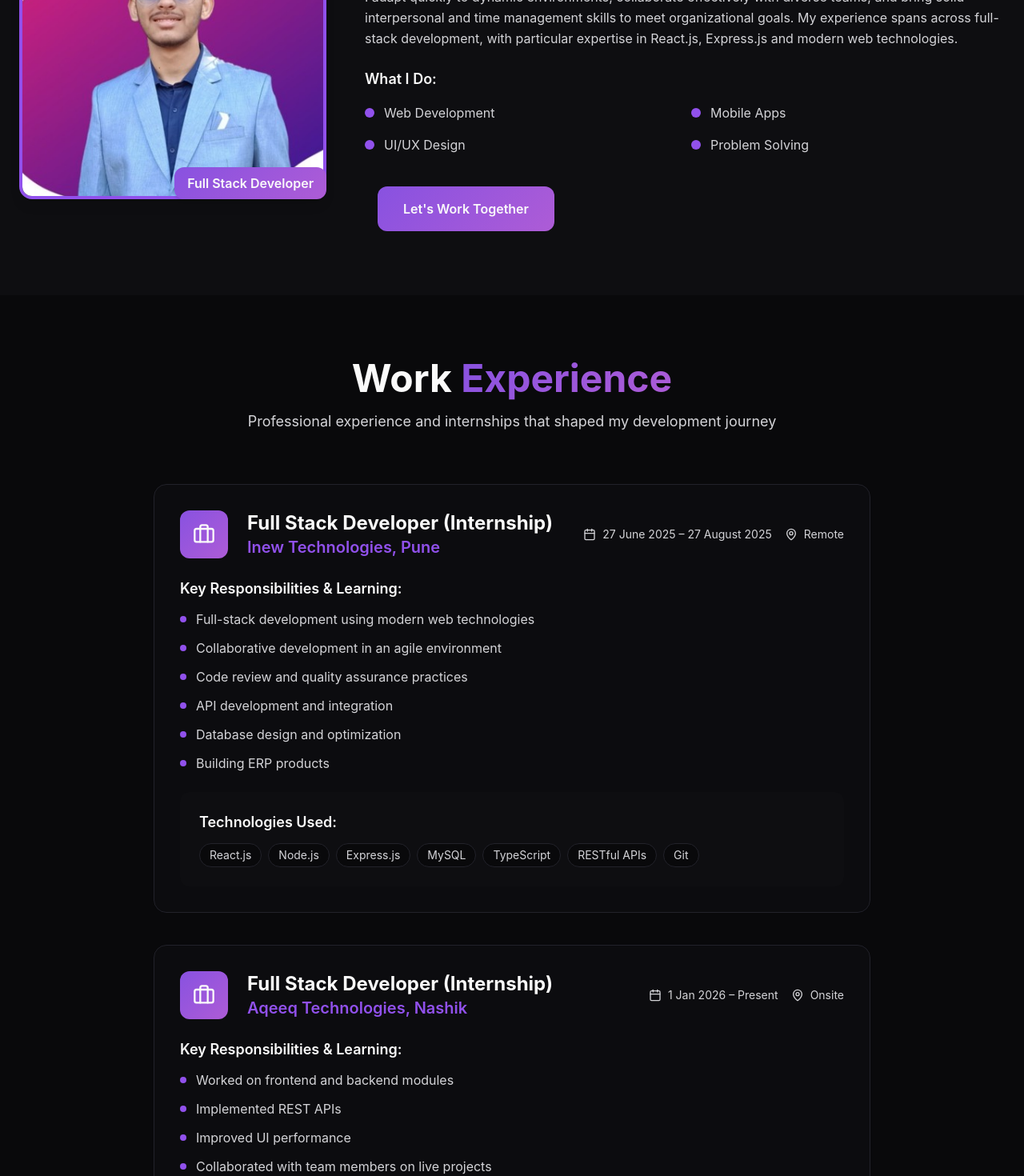
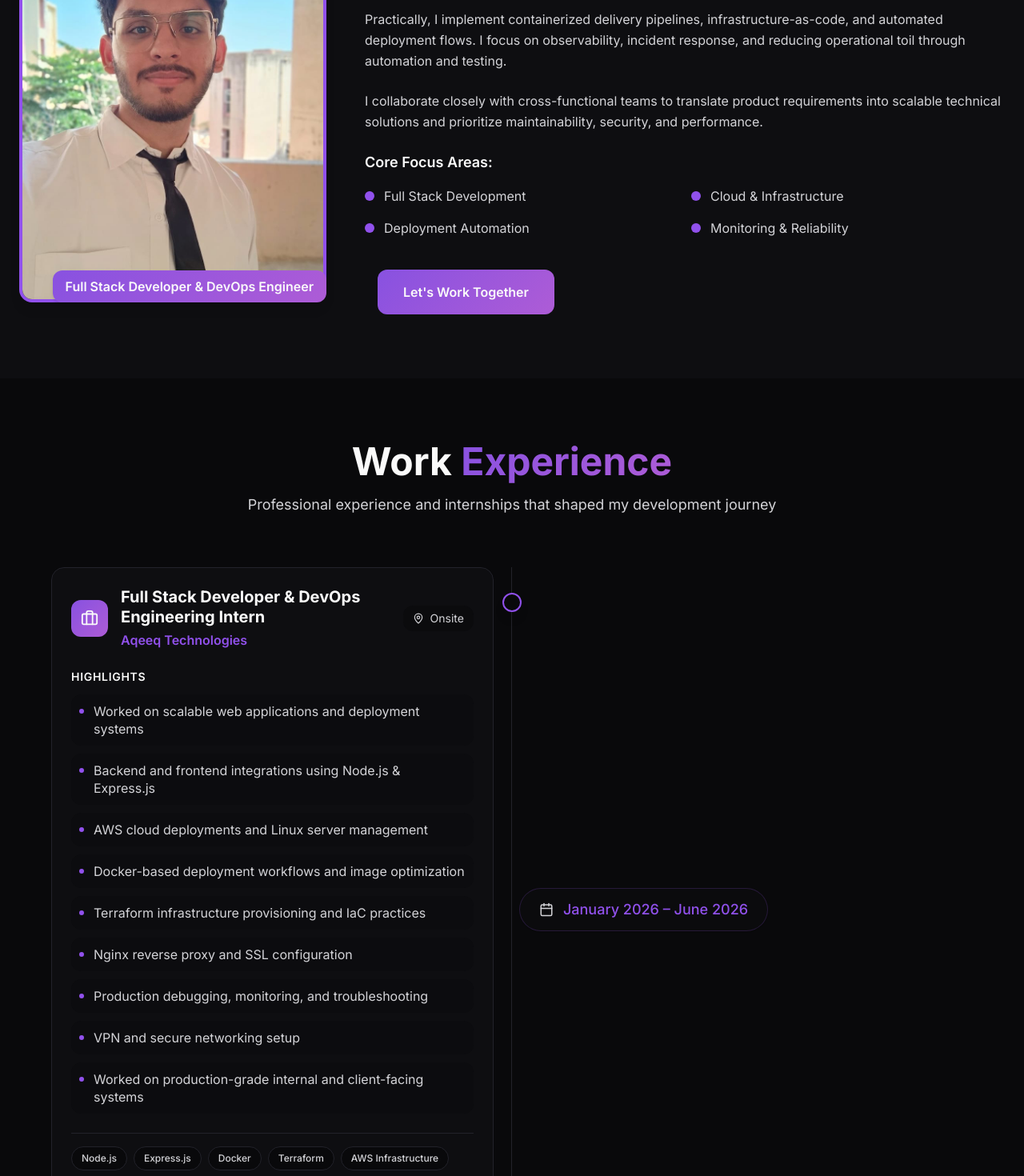
Before and after one commit to kanaadbhat/portfolio, a React (Vite) app: page / in a window 1280 px wide. Shown: the part 1320-2790 px from the top of the page at 80% size. Built offline with nearby package versions, Linux system fonts and the light colour scheme; no server answers.

Commit message:
Add internship details for Aqeeq Technologies as Full Stack Developer & DevOps Engineering Intern

```diff
--- a/src/components/Experience.tsx
+++ b/src/components/Experience.tsx
@@ -21,66 +21,77 @@ const Experience = () => {
           </p>
         </div>
 
-        <div className="max-w-4xl mx-auto">
-      <div className="max-w-4xl mx-auto space-y-10">
-  {experience.map((exp, index) => (
-    <div
-      key={index}
-      className="glass-card rounded-2xl p-8 hover-glow transition-all duration-500 animate-fade-in-up"
-    >
-      <div className="flex flex-col lg:flex-row lg:items-center lg:justify-between mb-6">
-        <div className="flex items-center mb-4 lg:mb-0">
-          <div className="p-4 bg-gradient-primary rounded-xl mr-6">
-            <Briefcase size={28} className="text-primary-foreground" />
+        <div className="max-w-6xl mx-auto">
+          <div className="relative">
+            {/* Timeline Line */}
+            <div className="absolute left-[20px] md:left-1/2 md:-translate-x-px top-0 bottom-0 w-px bg-card-border"></div>
+
+            <div className="space-y-12">
+              {experience.slice().reverse().map((exp, index) => {
+                const isLeft = index % 2 === 0;
+
+                return (
+                  <div key={index} className="relative flex flex-col md:flex-row items-center w-full">
+
+                    {/* Desktop Timeline Dot */}
+                    <div className="hidden md:flex absolute left-1/2 -translate-x-1/2 top-8 items-center justify-center w-6 h-6 rounded-full bg-background border-2 border-primary z-10 shadow-lg"></div>
+
+                    {/* Mobile Timeline Dot */}
+                    <div className="md:hidden absolute left-[20px] -translate-x-[4px] top-8 w-2.5 h-2.5 rounded-full bg-primary shadow-md z-10"></div>
+
+                    <div className={`w-full flex flex-col md:flex-row items-center gap-4 md:gap-8 ${isLeft ? "md:flex-row" : "md:flex-row-reverse"}`}>
+
+                      {/* Card Column */}
+                      <div className="w-full md:w-[48%] pl-12 md:pl-0 z-10">
+                        <div className="glass-card rounded-2xl p-6 hover-glow transition-all duration-500 animate-fade-in-up md:hover:scale-[1.02] bg-card hover:bg-card/80">
+                          <div className="flex flex-col lg:flex-row lg:items-center lg:justify-between mb-4 gap-4">
+                            <div className="flex items-center">
+                              <div className="p-3 bg-gradient-primary rounded-xl mr-4 flex-shrink-0">
+                                <Briefcase size={22} className="text-primary-foreground" />
                               </div>
-          <div>
-            <h3 className="text-2xl font-bold text-foreground">
+                              <div className="text-left">
+                                <h3 className="text-xl font-bold text-foreground leading-tight mb-1">
                                   {exp.role}
                                 </h3>
-            <p className="text-xl text-primary font-semibold">
+                                <p className="text-base text-primary font-semibold">
                                   {exp.organization}
                                 </p>
                               </div>
                             </div>
 
-        <div className="flex flex-col sm:flex-row gap-4 text-sm">
-          <div className="flex items-center text-foreground-secondary">
-            <Calendar size={16} className="mr-2" />
+                            <div className="flex flex-col gap-2 text-sm justify-start md:justify-end text-left sm:text-right">
+                              {/* Date (Mobile Only inside Card) */}
+                              <div className="flex md:hidden items-center text-foreground-secondary bg-background/50 px-3 py-1.5 rounded-lg w-fit">
+                                <Calendar size={14} className="mr-2" />
                                 {exp.duration}
                               </div>
-          <div className="flex items-center text-foreground-secondary">
-            <MapPin size={16} className="mr-2" />
+                              <div className="flex items-center text-foreground-secondary bg-background/50 px-3 py-1.5 rounded-lg w-fit">
+                                <MapPin size={14} className="mr-2" />
                                 {exp.mode}
                               </div>
                             </div>
                           </div>
 
-      <div className="space-y-6">
-        {/* Responsibilities */}
-        <div>
-          <h4 className="text-lg font-semibold text-foreground mb-3">
-            Key Responsibilities & Learning:
+                          <div className="space-y-3 mt-6">
+                            <h4 className="text-sm font-semibold text-foreground tracking-wider uppercase">
+                              Highlights
                             </h4>
-          <ul className="space-y-3 text-foreground-secondary">
+                            <ul className="text-foreground-secondary flex flex-col gap-2.5 text-left">
                               {exp.responsibilities.map((item, i) => (
-              <li key={i} className="flex items-start">
-                <div className="w-2 h-2 bg-primary rounded-full mt-2 mr-3 flex-shrink-0"></div>
-                <span>{item}</span>
+                                <li key={i} className="flex items-start bg-background/30 p-2.5 rounded-lg hover:bg-background/50 transition-colors">
+                                  <div className="w-1.5 h-1.5 bg-primary rounded-full mt-2 flex-shrink-0 mr-3 shadow-[0_0_8px_rgba(var(--primary),0.8)]"></div>
+                                  <span className="leading-snug">{item}</span>
                                 </li>
                               ))}
                             </ul>
                           </div>
 
-        {/* Technologies */}
-        <div className="bg-background-secondary rounded-xl p-6">
-          <h4 className="text-lg font-semibold text-foreground mb-3">
-            Technologies Used:
-          </h4>
-          <div className="flex flex-wrap gap-2">
+                          <div className="mt-6 pt-4 border-t border-card-border">
+                            <div className="flex flex-wrap gap-2 justify-start">
                               {exp.technologies.map((tech, i) => (
                                 <span
                                   key={i}
-                className="bg-background text-foreground-secondary px-3 py-1 rounded-full text-sm border border-card-border"
+                                  className="bg-background text-foreground-secondary px-3 py-1.5 rounded-full text-xs font-medium border border-card-border hover:border-primary/50 hover:text-primary transition-colors cursor-default"
                                 >
                                   {tech}
                                 </span>
@@ -89,16 +100,31 @@ const Experience = () => {
                           </div>
                         </div>
                       </div>
-  ))}
+
+                      {/* Empty Column / Date Column (Desktop Only outside Card) */}
+                      <div className={`hidden md:flex w-[48%] items-center ${isLeft ? "justify-start" : "justify-end"}`}>
+                        <div className="text-primary font-medium text-lg flex items-center bg-card/50 px-6 py-3 rounded-full border border-primary/20 shadow-sm">
+                          <Calendar size={18} className="mr-3 text-foreground-secondary" />
+                          {exp.duration}
+                        </div>
                       </div>
 
+                    </div>
+                  </div>
+                );
+              })}
+            </div>
+          </div>
+        </div>
 
         {/* Additional Experience Section */}
-          <div className="mt-12 text-center">
-            <h3 className="text-2xl font-bold text-foreground mb-8">
+        <div className="mt-20">
+          <div className="text-center mb-12">
+            <h3 className="text-2xl font-bold text-foreground">
               Open to New Opportunities
             </h3>
-            <div className="grid md:grid-cols-4 gap-6">
+          </div>
+          <div className="grid grid-cols-1 sm:grid-cols-2 lg:grid-cols-4 gap-6">
             <div className="glass-card rounded-xl p-6 text-center">
               <div className="w-12 h-12 bg-gradient-primary rounded-full flex items-center justify-center mx-auto mb-4">
                 <Briefcase size={24} className="text-primary-foreground" />
@@ -149,7 +175,6 @@ const Experience = () => {
           </div>
         </div>
       </div>
-      </div>
     </section>
   );
 };
--- a/src/components/Footer.tsx
+++ b/src/components/Footer.tsx
@@ -35,7 +35,7 @@ const Footer = () => {
               Kanaad Hemant Bhat
             </h3>
             <p className="text-foreground-secondary">
-              Full Stack Developer • Problem Solver • Technology Enthusiast
+              Full Stack Developer & DevOps Engineer • Cloud & Infrastructure
             </p>
           </div>
 
@@ -56,7 +56,7 @@ const Footer = () => {
 
           <div className="border-t border-card-border pt-8">
             <p className="text-foreground-secondary text-sm">
-              © {currentYear} Kanaad Bhat. All rights reserved. Built with React & Tailwind CSS.
+              © {currentYear} Kanaad Bhat. All rights reserved.
             </p>
             <div className="mt-2 flex justify-center">
               <span className="inline-block bg-gradient-primary text-primary-foreground px-3 py-1 rounded-full text-xs font-bold shadow-sm">KB</span>
--- a/src/components/Intro.tsx
+++ b/src/components/Intro.tsx
@@ -19,9 +19,7 @@ const Intro = () => {
           </h1>
 
           <p className="text-xl md:text-2xl text-foreground-secondary mb-8 max-w-3xl mx-auto">
-            A creative and solution-oriented Full Stack Developer passionate
-            about building innovative applications and solving real-world
-            challenges.
+            Full Stack Developer & DevOps Engineer.
           </p>
           <div className="mb-8">
             <span className="block text-sm text-foreground-muted italic">
--- a/src/components/MyWork.tsx
+++ b/src/components/MyWork.tsx
@@ -16,8 +16,9 @@ const MyWork = () => {
             My <span className="text-gradient">Work</span>
           </h2>
           <p className="text-foreground-secondary text-lg max-w-2xl mx-auto">
-            Here are some projects I'm most proud of. Each one taught me
-            something new.
+            Selected projects with a focus on architecture, scalability,
+            backend systems, and deployment details — technical decisions
+            and learnings highlighted.
           </p>
         </div>
 
--- a/src/components/Profile.tsx
+++ b/src/components/Profile.tsx
@@ -1,4 +1,4 @@
-import profileImage from "@/assets/profile-image.jpg";
+import profileImage from "@/assets/profile-image.jpeg";
 import { useNavigate } from "react-router-dom";
 
 const Profile = () => {
@@ -16,7 +16,8 @@ const Profile = () => {
               About <span className="text-gradient">Me</span>
             </h2>
             <p className="text-foreground-secondary text-lg max-w-2xl mx-auto">
-            Welcome! Here's a bit about who I am.
+                Full Stack Developer & DevOps Engineer focusing on building
+                scalable, maintainable web platforms and cloud infrastructure.
               </p>
           </div>
 
@@ -29,7 +30,7 @@ const Profile = () => {
                 className="w-full rounded-2xl object-cover border-4 border-primary shadow-lg hover-glow"
               />
               <div className="absolute bottom-0 right-0 bg-gradient-primary text-primary-foreground px-4 py-2 rounded-lg font-semibold shadow-md">
-                Full Stack Developer
+                Full Stack Developer & DevOps Engineer
               </div>
             </div>
           </div>
@@ -39,51 +40,49 @@ const Profile = () => {
             style={{ animationDelay: "0.2s" }}
           >
             <h3 className="text-2xl font-bold text-foreground">
-              Passionate Developer & Problem Solver
+              Engineering Summary
             </h3>
 
             <p className="text-foreground-secondary leading-relaxed">
-              I'm a creative and solution-oriented individual with a strong
-              interest in addressing real-world challenges through technology.
-              Currently pursuing B.Tech in Computer Engineering at K.K.Wagh
-              Institute, I bring a unique blend of technical expertise and
-              innovative thinking to every project.
+              I design and build full stack applications with an emphasis on
+              clean architecture, reliable APIs, and observable infrastructure.
+              My work covers backend services, frontend integration, and the
+              operational processes that keep services running smoothly.
             </p>
 
             <p className="text-foreground-secondary leading-relaxed">
-              I adapt quickly to dynamic environments, collaborate effectively
-              with diverse teams, and bring solid interpersonal and time
-              management skills to meet organizational goals. My experience
-              spans across full-stack development, with particular expertise in
-              React.js, Express.js and modern web technologies.
+              Practically, I implement containerized delivery pipelines,
+              infrastructure-as-code, and automated deployment flows. I focus
+              on observability, incident response, and reducing operational
+              toil through automation and testing.
+            </p>
+
+            <p className="text-foreground-secondary leading-relaxed">
+              I collaborate closely with cross-functional teams to translate
+              product requirements into scalable technical solutions and
+              prioritize maintainability, security, and performance.
             </p>
 
             <div className="space-y-4">
               <h4 className="text-lg font-semibold text-foreground">
-                What I Do:
+                Core Focus Areas:
               </h4>
               <div className="grid sm:grid-cols-2 gap-4">
                 <div className="flex items-center space-x-3">
                   <div className="w-3 h-3 bg-primary rounded-full"></div>
-                  <span className="text-foreground-secondary">
-                    Web Development
-                  </span>
+                  <span className="text-foreground-secondary">Full Stack Development</span>
                 </div>
                 <div className="flex items-center space-x-3">
                   <div className="w-3 h-3 bg-primary rounded-full"></div>
-                  <span className="text-foreground-secondary">Mobile Apps</span>
+                  <span className="text-foreground-secondary">Cloud & Infrastructure</span>
                 </div>
                 <div className="flex items-center space-x-3">
                   <div className="w-3 h-3 bg-primary rounded-full"></div>
-                  <span className="text-foreground-secondary">
-                    UI/UX Design
-                  </span>
+                  <span className="text-foreground-secondary">Deployment Automation</span>
                 </div>
                 <div className="flex items-center space-x-3">
                   <div className="w-3 h-3 bg-primary rounded-full"></div>
-                  <span className="text-foreground-secondary">
-                    Problem Solving
-                  </span>
+                  <span className="text-foreground-secondary">Monitoring & Reliability</span>
                 </div>
               </div>
             </div>
--- a/src/components/TechStack.tsx
+++ b/src/components/TechStack.tsx
@@ -1,4 +1,4 @@
-import { Code, Smartphone, Database, Globe, Wrench, Brain } from "lucide-react";
+import { Code, Database, Globe, Wrench, Brain } from "lucide-react";
 import skillCategories from "@/data/skillCategories";
 
 const TechStack = () => {
@@ -84,10 +84,10 @@ const TechStack = () => {
                   <Brain size={28} className="text-primary-foreground" />
                 </div>
                 <h4 className="font-semibold text-foreground mb-2">
-                  Machine Learning
+                  AWS Certification Prep
                 </h4>
                 <p className="text-foreground-secondary text-sm">
-                  Scikit Learn, AI Integration
+                  Preparing for AWS Solutions Architect Associate exam
                 </p>
               </div>
             </div>
--- a/src/data/experience.ts
+++ b/src/data/experience.ts
@@ -23,24 +23,32 @@ const experience = [
     ],
   },
   {
-    organization: "Aqeeq Technologies, Nashik",
-    role: "Full Stack Developer (Internship)",
+    organization: "Aqeeq Technologies",
+    role: "Full Stack Developer & DevOps Engineering Intern",
     mode: "Onsite",
-    duration: "1 Jan 2026 – Present",
+    duration: "January 2026 – June 2026",
     responsibilities: [
-      "Worked on frontend and backend modules",
-      "Implemented REST APIs",
-      "Improved UI performance",
-      "Collaborated with team members on live projects",
+      "Worked on scalable web applications and deployment systems",
+      "Backend and frontend integrations using Node.js & Express.js",
+      "AWS cloud deployments and Linux server management",
+      "Docker-based deployment workflows and image optimization",
+      "Terraform infrastructure provisioning and IaC practices",
+      "Nginx reverse proxy and SSL configuration",
+      "Production debugging, monitoring, and troubleshooting",
+      "VPN and secure networking setup",
+      "Worked on production-grade internal and client-facing systems",
     ],
     technologies: [
-      "React.js",
+      "Node.js",
       "Express.js",
-      "Node.js",
+      "Docker",
+      "Terraform",
+      "AWS Infrastructure",
+      "Nginx",
+      "Linux",
       "PostgreSQL",
-      "MongoDB",
-      "JavaScript",
-      "Next.js",
+      "Monitoring & Logging",
+      "CI/CD Concepts",
     ],
   },
 ];
--- /dev/null
+++ b/src/data/internship.ts
@@ -0,0 +1,36 @@
+const internship = [
+  {
+    organization: "Aqeeq Technologies",
+    role: "Full Stack Developer & DevOps Engineering Intern",
+    mode: "Onsite",
+    duration: "January 2026 – June 2026",
+    responsibilities: [
+      "Worked on scalable web applications and deployment systems",
+      "Backend API development using Node.js & Express.js",
+      "Frontend integrations and UI improvements",
+      "AWS cloud deployments and Linux server management",
+      "Docker-based deployment workflows and image optimization",
+      "Terraform infrastructure provisioning and IaC practices",
+      "Reverse proxy and SSL configuration using Nginx",
+      "Production debugging and deployment troubleshooting",
+      "Monitoring systems and infrastructure optimization",
+      "VPN and secure networking setup",
+      "Worked on production-grade internal and client-facing systems",
+    ],
+    technologies: [
+      "Node.js",
+      "Express.js",
+      "Docker",
+      "Docker Compose",
+      "Terraform",
+      "AWS (EC2, CloudFront, SES)",
+      "Nginx",
+      "Linux",
+      "PostgreSQL",
+      "Monitoring & Logging",
+      "CI/CD Concepts",
+    ],
+  },
+];
+
+export default internship;
--- a/src/data/skillCategories.ts
+++ b/src/data/skillCategories.ts
@@ -1,36 +1,47 @@
-import { Code, Smartphone, Database, Globe, Wrench, Brain } from 'lucide-react';
+import { Code, Database, Globe, Wrench, Brain } from 'lucide-react';
 
 
 const skillCategories = [
     {
       title: "Frontend Development",
       icon: Globe,
-      skills: ["HTML", "CSS", "React.js", "Tailwind CSS","Next.js","React Query"],
+      skills: ["HTML", "CSS", "React.js", "Tailwind CSS","Next.js","React Query","Zustand"],
       color: "text-blue-400"
     },
     {
-      title: "Backend Development",
+      title: "Full Stack Development",
       icon: Code,
-      skills: ["Node.js", "Express.js", "RESTful APIs", "Authentication","Next.js","Zustand","Redux-Toolkit"],
+      skills: ["Node.js", "Express.js", "RESTful APIs", "Authentication Systems","Backend Architecture","TypeScript"],
       color: "text-green-400"
-    },
-    {
-      title: "Mobile Development",
-      icon: Smartphone,
-      skills: ["Flutter", "Dart", "RiverPod"],
-      color: "text-purple-400"
     },
     {
       title: "Databases",
       icon: Database,
-      skills: ["MySQL", "MongoDB",  "PostgreSQL","Firebase", "Sequelize"],
+      skills: ["PostgreSQL", "MongoDB", "MySQL", "Firebase"],
       color: "text-orange-400"
     },
     {
       title: "Tools & Technologies",
       icon: Wrench,
-      skills: ["Git", "GitHub", "Postman", "Thunder Client", "Render", "Cloudinary", "Power BI", "Figma","SQL Workbench","PgAdmin"],
+      skills: ["Git", "GitHub", "VS Code", "Postman", "SSH", "Docker", "Docker Compose", "CI/CD Concepts", "Zustand", "React Query"],
       color: "text-cyan-400"
+    },
+    {
+      title: "Cloud & DevOps",
+      icon: Globe,
+      skills: [
+        "AWS Infrastructure",
+        "Docker",
+        "Docker Compose",
+        "Terraform",
+        "Nginx",
+        "Linux",
+        "SSL Configuration",
+        "VPN Setup",
+        "Infrastructure as Code",
+        "Deployment Automation",
+      ],
+      color: "text-sky-400",
     },
     {
       title: "Programming Languages",
--- a/src/index.css
+++ b/src/index.css
@@ -1,10 +1,10 @@
+@import url('https://fonts.googleapis.com/css2?family=Inter:wght@300;400;500;600;700&display=swap');
+
 @tailwind base;
 @tailwind components;
 @tailwind utilities;
 
 /* Dark Portfolio Design System - Modern & Elegant */
-
-@import url('https://fonts.googleapis.com/css2?family=Inter:wght@300;400;500;600;700&display=swap');
 
 @layer base {
   :root {
--- a/src/pages/Index.tsx
+++ b/src/pages/Index.tsx
@@ -10,11 +10,11 @@ const Index = () => {
   return (
     <>
       <Helmet>
-        <title>Kanaad Bhat | Full Stack Developer</title>
+        <title>Kanaad Bhat</title>
         <meta name="description" content="Full Stack Developer passionate about building innovative applications and solving real-world challenges. Explore my skills, experience, and education." />
-        <meta name="keywords" content="Kanaad Bhat, Full Stack Developer, Web Development, Portfolio, Software Engineer" />
+        <meta name="keywords" content="Kanaad Bhat, Full Stack Developer,DevOps Engineer, Web Development, Portfolio, Software Engineer" />
         <link rel="canonical" href="https://kanaad.in/" />
-        <meta property="og:title" content="Kanaad Bhat | Full Stack Developer" />
+        <meta property="og:title" content="Kanaad Bhat | Full Stack Developer | DevOps Engineer" />
         <meta property="og:description" content="Full Stack Developer passionate about building innovative applications and solving real-world challenges." />
         <meta property="og:type" content="website" />
         <meta property="og:url" content="https://kanaad.in/" />
```
Also changed, not shown: src/components/Certifications.tsx (+0 -35 lines), src/assets/profile-image.jpeg (added), src/assets/profile-image.jpg (deleted). Lines whose indentation alone changed are shown as unchanged.
